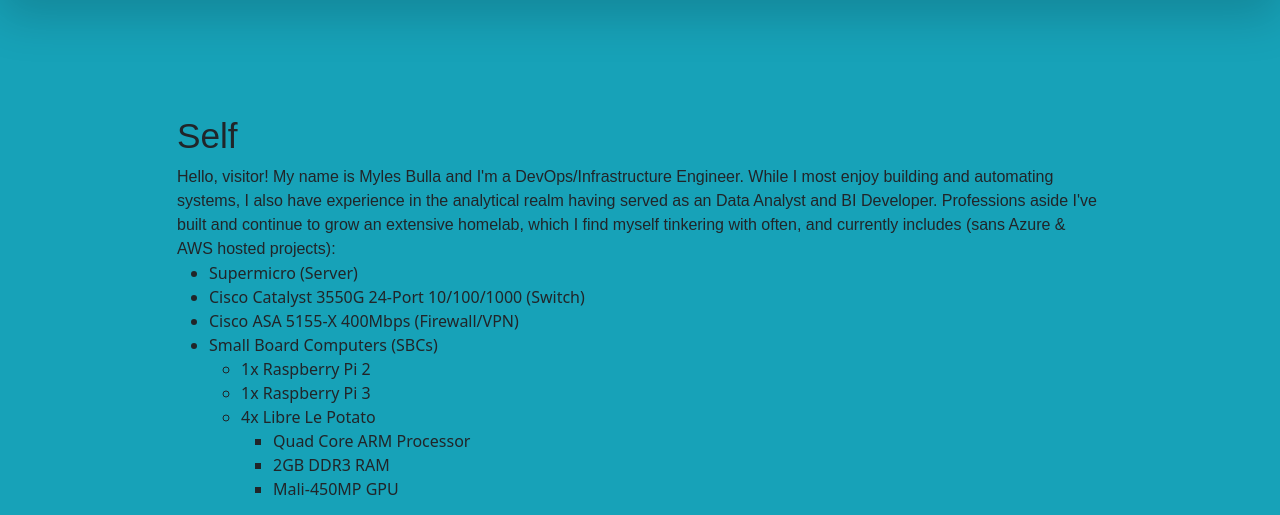
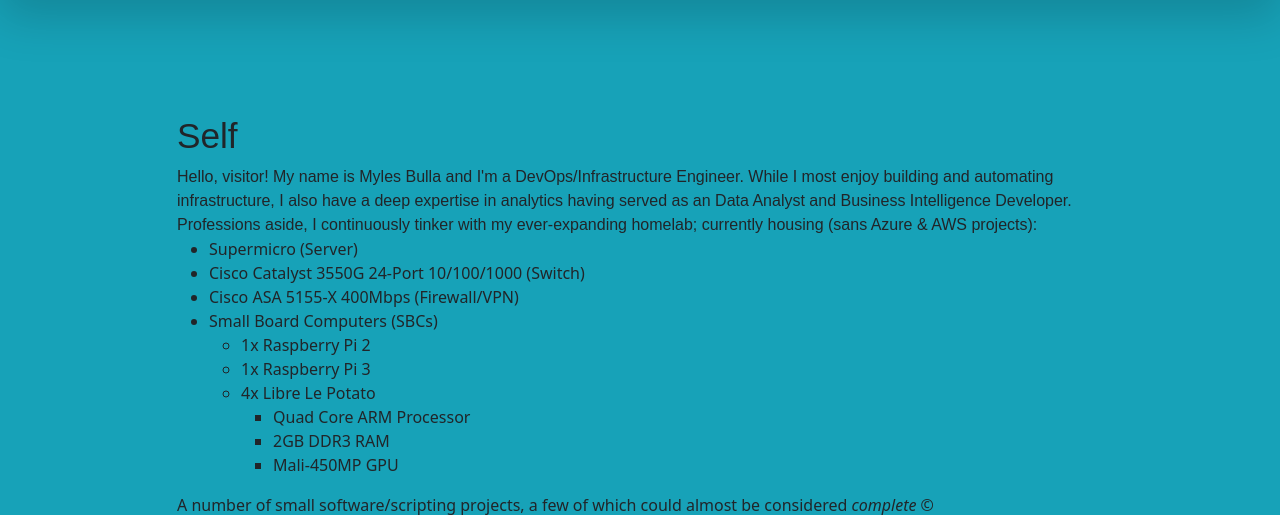
Before and after one commit to hydropero/DevOpsFlasked, a Flask app: page /posts in a window 1280 px wide. Shown: the part 70-585 px from the top of the page. Run offline with Flask 3, Linux system fonts and the light colour scheme.

Commit message:
adding photo and text

```diff
--- a/DevOpsFlaskedSite/templates/base.html
+++ b/DevOpsFlaskedSite/templates/base.html
@@ -25,7 +25,7 @@
               <a class="nav-link {{ home_is_active }}" aria-current="page" href="/#"><button type="button" class="btn btn-outline-primary">Home</button></a>
             </li>
             <li class="nav-item">
-              <a class="nav-link {{ blog_is_active }}" href="/blog/posts/1# "><button type="button" class="btn btn-outline-primary">Blog</button></a>
+              <a class="nav-link {{ blog_is_active }}" href="/blog/posts/ "><button type="button" class="btn btn-outline-primary">Blog</button></a>
             </li>
             <li class="nav-item">
               <a class="nav-link {{ projects_is_active }}" href="https://github.com/hydropero"><button type="button" class="btn btn-outline-primary">Projects</button></a>
--- a/DevOpsFlaskedSite/templates/index.html
+++ b/DevOpsFlaskedSite/templates/index.html
@@ -20,7 +20,7 @@
                     <div class="col-10">
                         <h2 class="homepage_style" style="font-size: 220%;">Self</h2>
                         <p class="homepage_style">
-                            Hello, visitor! My name is Myles Bulla and I'm a DevOps/Infrastructure Engineer. While I most enjoy building and automating systems, I also have experience in the analytical realm having served as an Data Analyst and BI Developer. Professions aside I've built and continue to grow an extensive homelab, which I find myself tinkering with often, and currently includes (sans Azure & AWS hosted projects):
+                            Hello, visitor! My name is Myles Bulla and I'm a DevOps/Infrastructure Engineer. While I most enjoy building and automating infrastructure, I also have a deep expertise in analytics having served as an Data Analyst and Business Intelligence Developer. Professions aside, I continuously tinker with my ever-expanding homelab; currently housing (sans Azure & AWS projects):
                             <ul>
                             <li>Supermicro (Server)</li>
                             <li>Cisco Catalyst 3550G 24-Port 10/100/1000 (Switch)</li>
```
Also changed, not shown: DevOpsFlaskedSite/blog.py (added), DevOpsFlaskedSite/static/images/temp_images/IMG_9CBD067A7898-1.jpeg (added).
